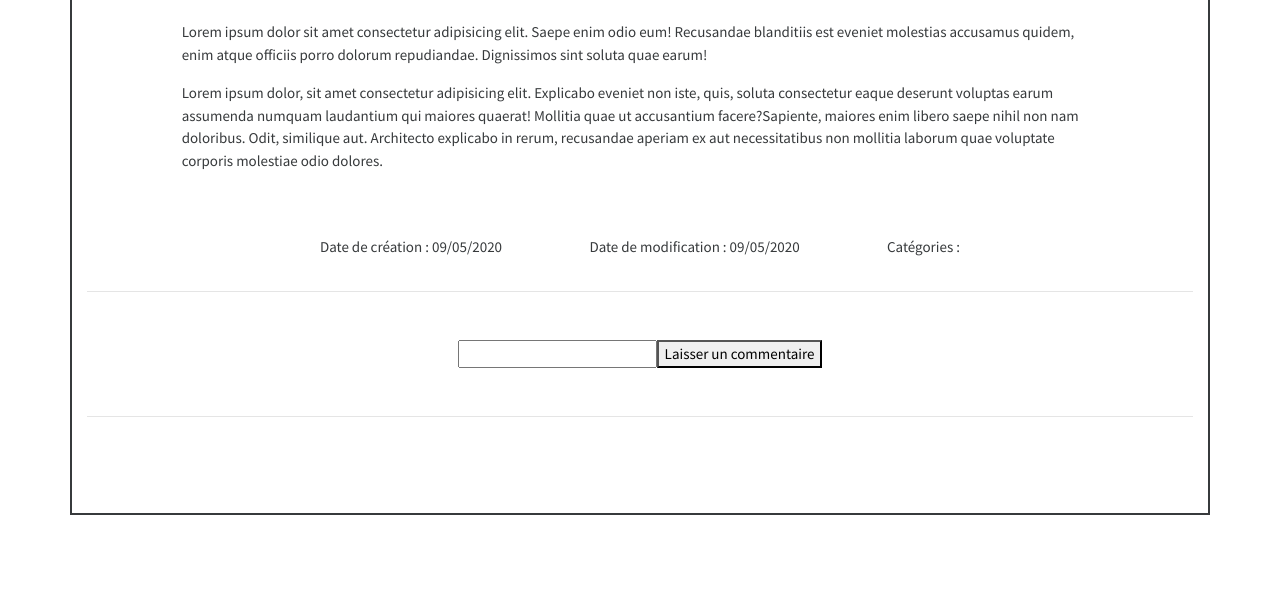
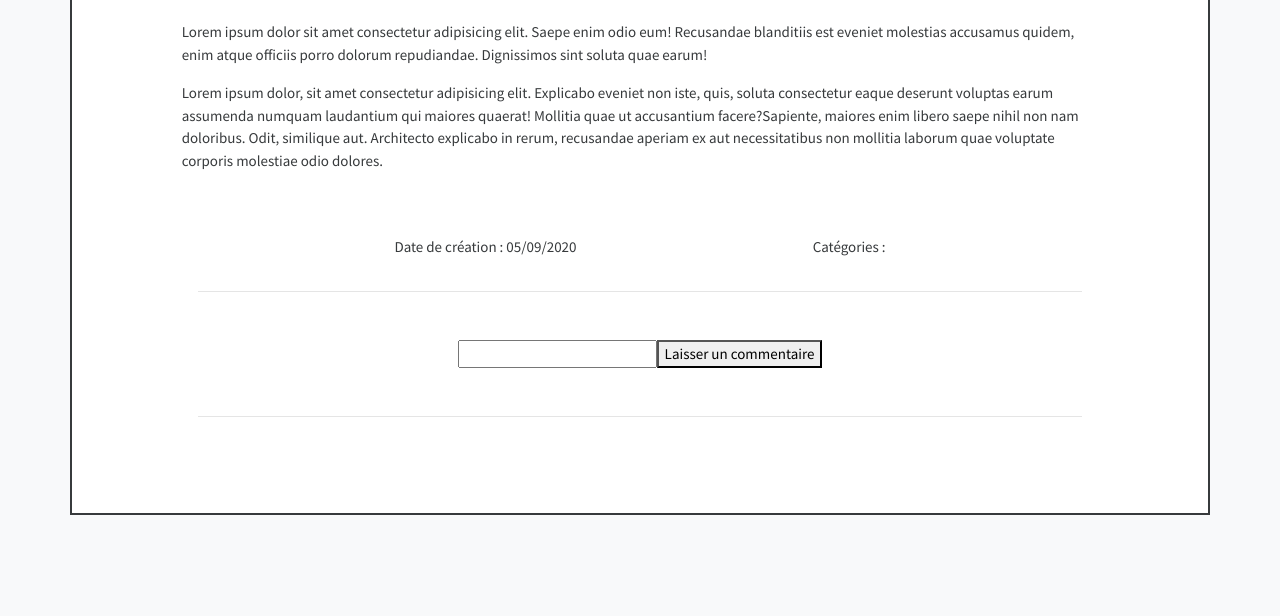
Before and after one commit to ahmedbouras/OC_P6, a Symfony app: template templates/blog/trick.html.twig in a window 1280 px wide. Shown: the part 743-1359 px from the top of the page. Run offline with Twig, Linux system fonts and the light colour scheme; the template is opened without the code that fills it, so the values that code supplies are empty; some libraries are stand-ins or nearby versions.

Commit message:
display trick's data v4

```diff
--- a/public/css/trick.css
+++ b/public/css/trick.css
@@ -1,4 +1,13 @@
+body {
+    background-color: #f8f9fa;
+}
+
+hr {
+    width: 80%;
+}
+
 .container {
+    background-color: white;
     margin-top: 10%;
     margin-bottom: 10%;
     border: 2px solid #373a3c;
--- a/templates/blog/trick.html.twig
+++ b/templates/blog/trick.html.twig
@@ -32,8 +32,10 @@
 
     <div class="row bloc-infos mt-5">
         <div class="col-8 offset-2 d-flex justify-content-around">
-            <p>Date de création : {{ trick.createdAt | date("m/d/Y") }}</p>
-            <p>Date de modification : {{ trick.updatedAt | date("m/d/Y") }}</p>
+            <p>Date de création : {{ trick.createdAt | date("d/m/Y") }}</p>
+            {% if trick.createdAt != trick.updatedAt %}
+                <p>Date de modification : {{ trick.updatedAt | date("d/m/Y") }}</p>
+            {% endif %}
             <p>Catégories :
             {% for category in trick.categories %}
                 <span class="badge badge-pill badge-secondary">{{ category.name }}</span>
@@ -53,7 +55,7 @@
 
     <div class="row bloc-comments mt-5 mb-5">
         <div class="col-8 offset-2">
-            {% for comment in trick.comments %}
+            {% for comment in trick.comments | reverse(true) %}
             <div class="d-flex align-items-center">
                 <img class="avatar-img mr-4" height="40px" src="{{ asset('uploads/avatar-default.png') }}" alt="">
                 <p class="comment p-2">{{ comment.comment }}</p>
```
